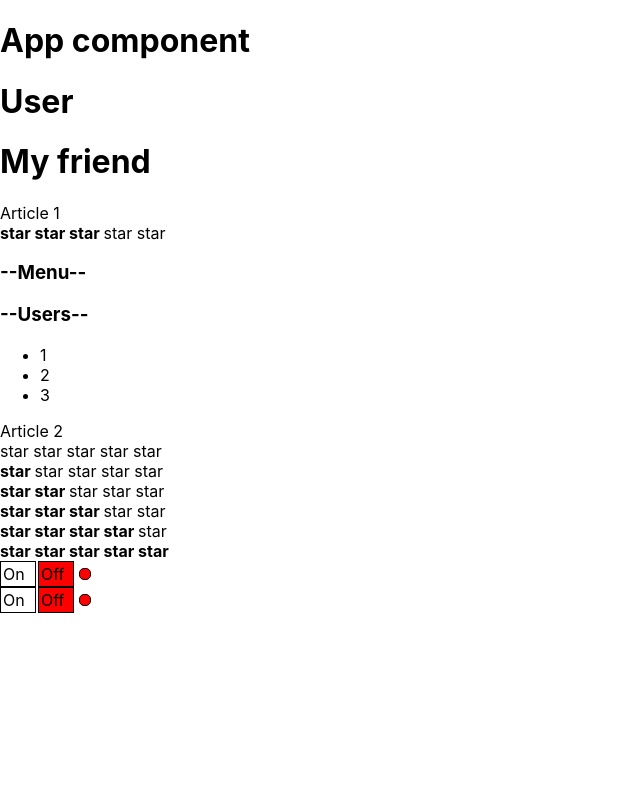
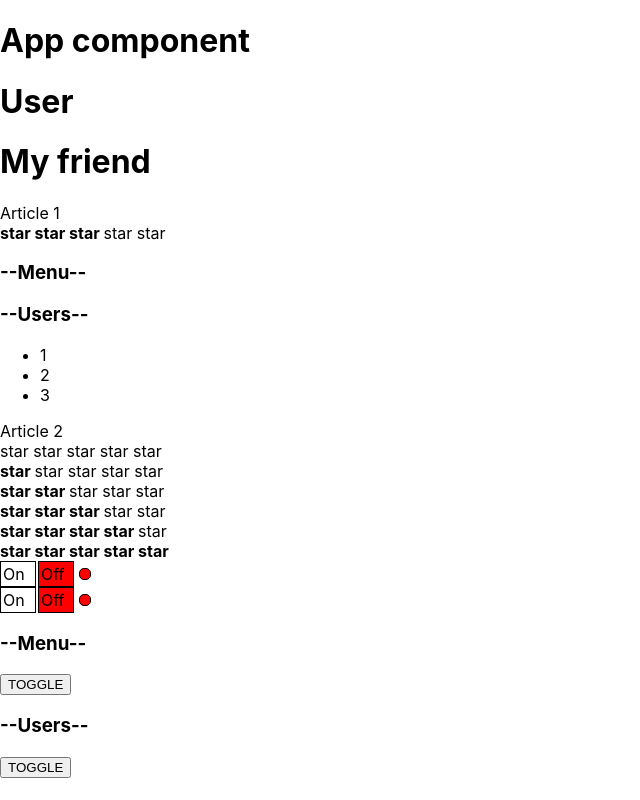
Before and after one commit to Kattekly/React-Podrobno, a React (Create React App) app: page / in a window 1280 px wide. Shown: the whole page, without its empty margins (0-640 px from the left). Built offline with nearby package versions, Linux system fonts and the light colour scheme.

Commit message:
Lessons-6

```diff
--- a/src/App.tsx
+++ b/src/App.tsx
@@ -3,6 +3,7 @@ import './App.css';
 import {Accordion} from "./components/Accordion/Accordion";
 import {Raiting} from "./components/Raiting/Raiting";
 import OnOff from "./components/OnOff/OnOff";
+import {UncontrolledAccordion} from "./components/Accordion/UncontrolledAccordion";
 
 
 function App() {
@@ -27,6 +28,11 @@ function App() {
     <OnOff />
     <OnOff />
 </div>
+
+            <div>
+                <UncontrolledAccordion titleValue={"--Menu--"} />
+                <UncontrolledAccordion titleValue={"--Users--"} />
+            </div>
             {/*<div>
                 <OnOff1 call={true}/>
             </div>
--- a/src/components/Accordion/UncontrolledAccordion.tsx
+++ b/src/components/Accordion/UncontrolledAccordion.tsx
@@ -1,15 +1,16 @@
-import React from "react";
+import React, {useState} from "react";
 
 type AccordionPropsType = {
     titleValue: string
-    collapsed?: boolean
+   // collapsed?: boolean
 }
 
-export function Accordion(props: AccordionPropsType) {
+export function UncontrolledAccordion(props: AccordionPropsType) {
     console.log("Accordion rendered")
+let [un, setUn] = useState(true)
+
         return <div>
-            <AccordionTitle title={props.titleValue}/>
-            {!props.collapsed && <AccordionBody/>}
+            <AccordionTitle title={props.titleValue}/> <button onClick={() => {setUn(true) && <AccordionBody/>}}>TOGGLE</button>
         </div>
     }
 
```
